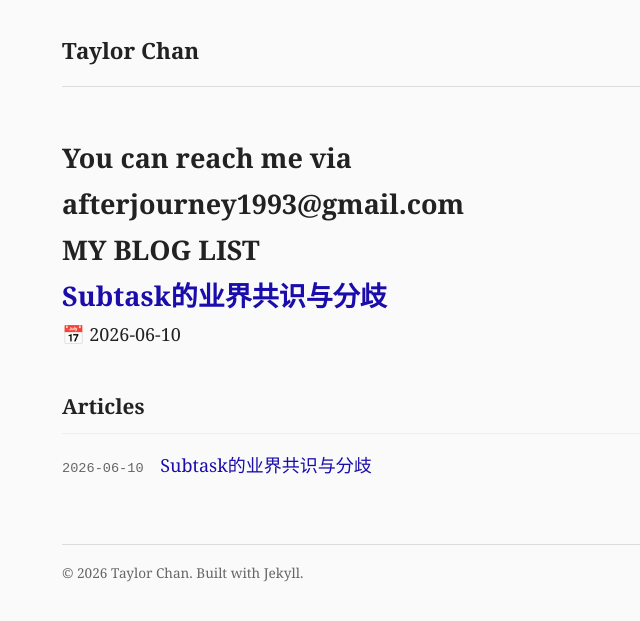
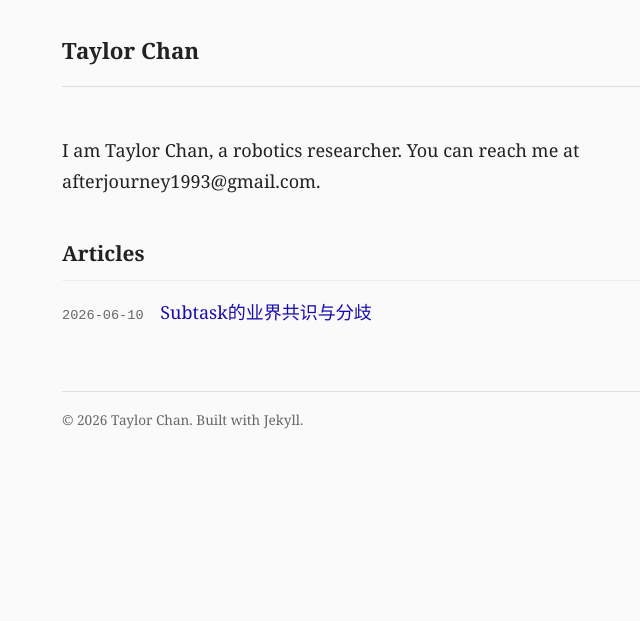
Before and after one commit to fire337/fire337.github.io, a Jekyll site: the page built from index.md, in a window 1280 px wide. Shown: the top 621 px of the page, without its empty margins (242-882 px from the left). Built offline with Jekyll 4.4.1, drawn with Linux system fonts in a browser that asks for light colours; our own code applies the rules of GitHub Pages for plain Markdown files.

Commit message:
Update index.md

```diff
--- a/index.md
+++ b/index.md
@@ -1,11 +1,6 @@
 ---
 layout: home
+title: Home
 ---
 
-# You can reach me via afterjourney1993@gmail.com
-# MY BLOG LIST
-
-{% for post in site.posts %}
-## [{{ post.title }}]({{ site.baseurl }}{{ post.url }})
-📅 {{ post.date | date: "%Y-%m-%d" }}
-{% endfor %}
+I am Taylor Chan, a robotics researcher. You can reach me at afterjourney1993@gmail.com.
```
